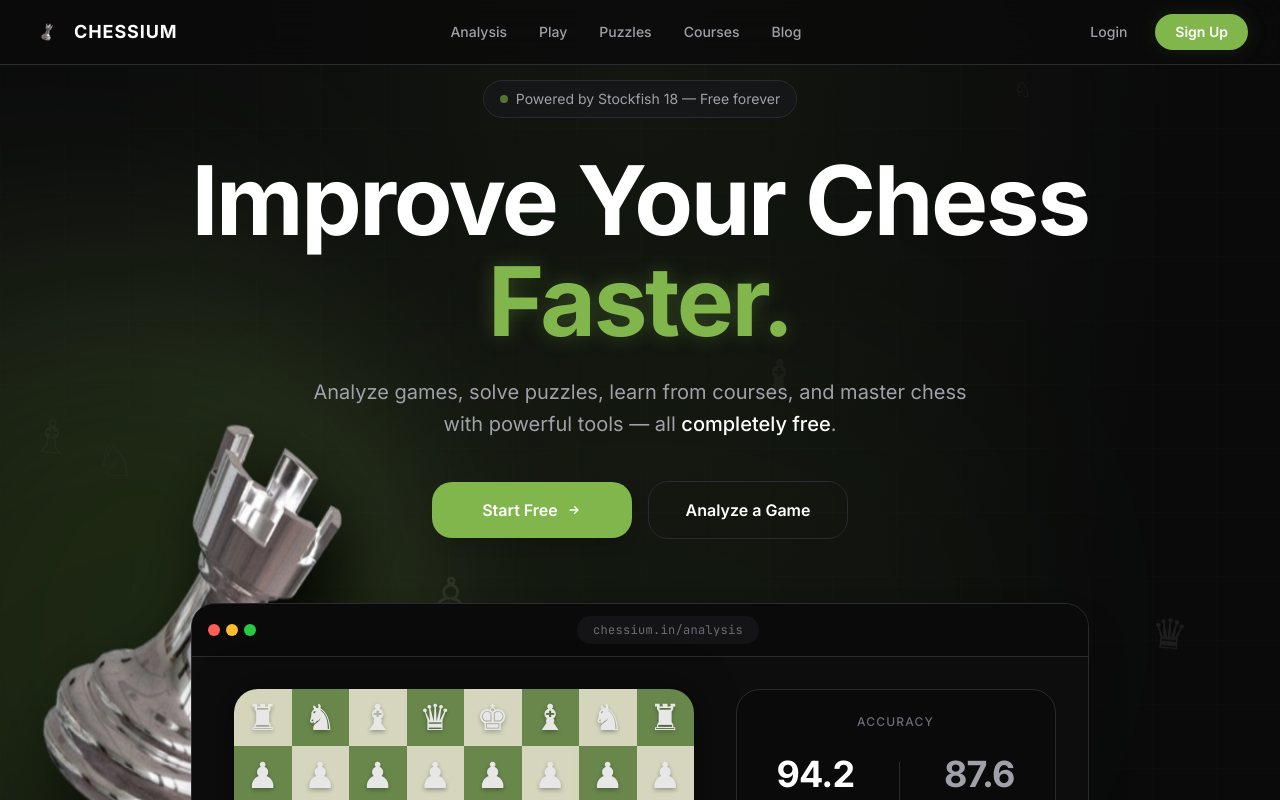
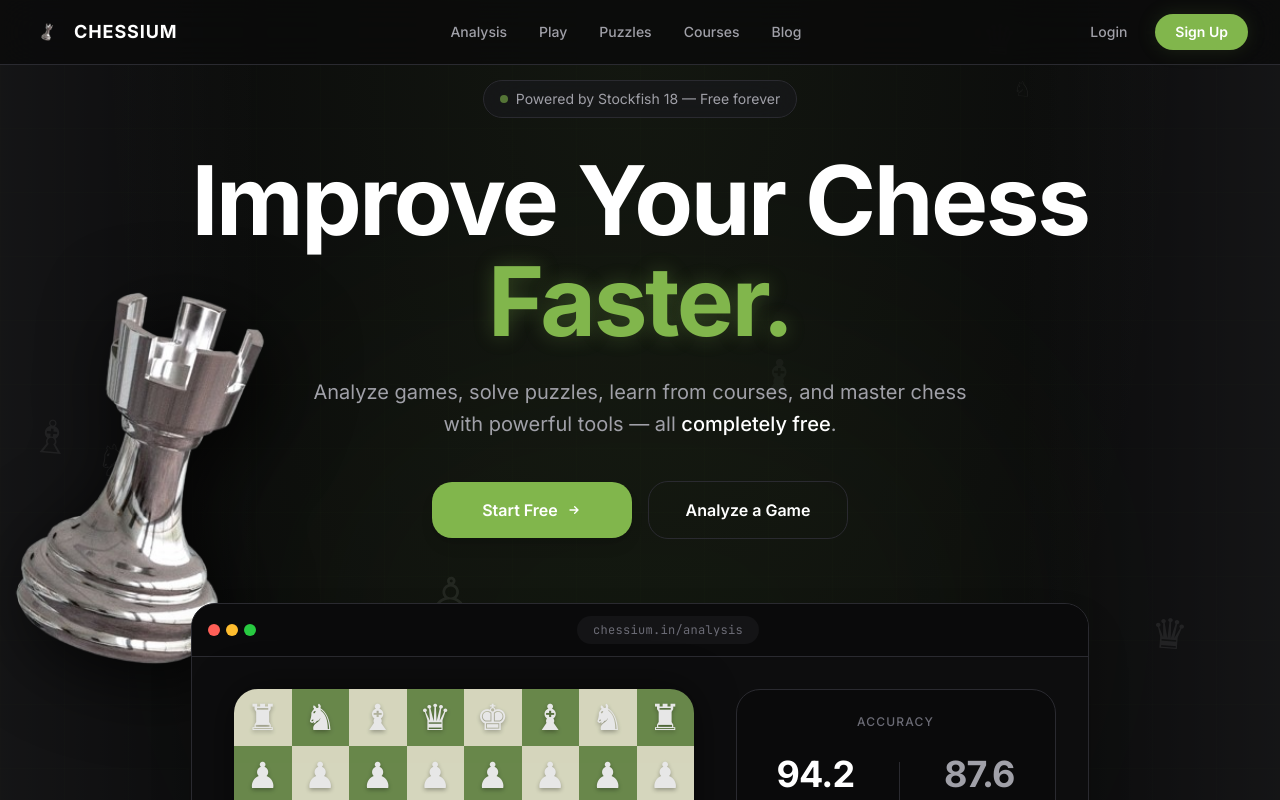
Before and after one commit to akthegreat01/chessium, a Next.js app: page / in a window 1280 px wide. Shown: the top 800 px of the page. Built offline with nearby package versions, Linux system fonts and the light colour scheme.

Commit message:
Fix hero logo to be static, nice, with silver edge gradients

```diff
--- a/src/components/landing/Hero.tsx
+++ b/src/components/landing/Hero.tsx
@@ -39,6 +39,10 @@
       {/* Animated grid background */}
       <div className="absolute inset-0 bg-grid opacity-50" />
 
+      {/* Silver Edge Gradients */}
+      <div className="absolute inset-y-0 left-0 w-[20vw] bg-gradient-to-r from-gray-300/10 to-transparent pointer-events-none opacity-50 mix-blend-screen" />
+      <div className="absolute inset-y-0 right-0 w-[20vw] bg-gradient-to-l from-gray-300/10 to-transparent pointer-events-none opacity-50 mix-blend-screen" />
+
       {/* Floating chess pieces */}
       <div className="absolute inset-0 pointer-events-none">
         {pieces.map((p) => (
@@ -71,37 +75,21 @@
       {/* Radial glow */}
       <div className="absolute top-1/4 left-1/2 -translate-x-1/2 w-[800px] h-[600px] rounded-full bg-[#81b64c] opacity-[0.04] blur-[120px]" />
 
-      {/* Huge Leaning Rook on the Left */}
-      <div className="absolute left-[-15%] top-1/2 -translate-y-1/2 w-[60vw] max-w-[800px] aspect-square pointer-events-none z-0 perspective-[1200px] hidden md:block">
+      {/* Huge Static Rook on the Left */}
+      <div className="absolute left-[-15%] top-[10%] w-[55vw] max-w-[800px] aspect-square pointer-events-none z-0 hidden md:block">
         <motion.div
-          initial={{ opacity: 0, x: -100, rotateY: 35, rotateZ: 20 }}
-          animate={{
-            opacity: 1,
-            x: 0,
-            rotateY: [35, 25, 35],
-            rotateZ: [20, 15, 20],
-            y: [0, -30, 0]
-          }}
-          transition={{
-            opacity: { duration: 1.2 },
-            x: { duration: 1.2, ease: "easeOut" },
-            rotateY: { duration: 8, repeat: Infinity, ease: "easeInOut" },
-            rotateZ: { duration: 10, repeat: Infinity, ease: "easeInOut" },
-            y: { duration: 7, repeat: Infinity, ease: "easeInOut" }
-          }}
-          style={{ transformStyle: "preserve-3d" }}
-          className="relative w-full h-full"
+          initial={{ opacity: 0, x: -50 }}
+          animate={{ opacity: 1, x: 0 }}
+          transition={{ duration: 1.2, ease: "easeOut" }}
+          className="relative w-full h-full flex items-center justify-center"
         >
-          {/* Deep shadow for the realistic effect */}
-          <div className="absolute inset-0 bg-black blur-[60px] opacity-80 translate-y-32 translate-x-16 rounded-full" style={{ transform: "translateZ(-150px)" }} />
-          {/* Subtle glow */}
-          <div className="absolute inset-0 bg-[#81b64c] blur-[120px] opacity-20 rounded-full" style={{ transform: "translateZ(-50px)" }} />
+          {/* Silver/White ambient glow behind the rook */}
+          <div className="absolute inset-0 bg-[radial-gradient(ellipse_at_center,_var(--tw-gradient-stops))] from-gray-300/15 via-gray-500/5 to-transparent blur-[100px] rounded-full scale-110" />
 
           <img
             src="/logo.png"
             alt="Chessium Giant Rook"
-            className="w-full h-full object-contain drop-shadow-[30px_30px_40px_rgba(0,0,0,0.9)]"
-            style={{ transform: "translateZ(50px)" }}
+            className="relative z-10 w-full h-full object-contain drop-shadow-[15px_15px_40px_rgba(0,0,0,0.8)]"
           />
         </motion.div>
       </div>
```
